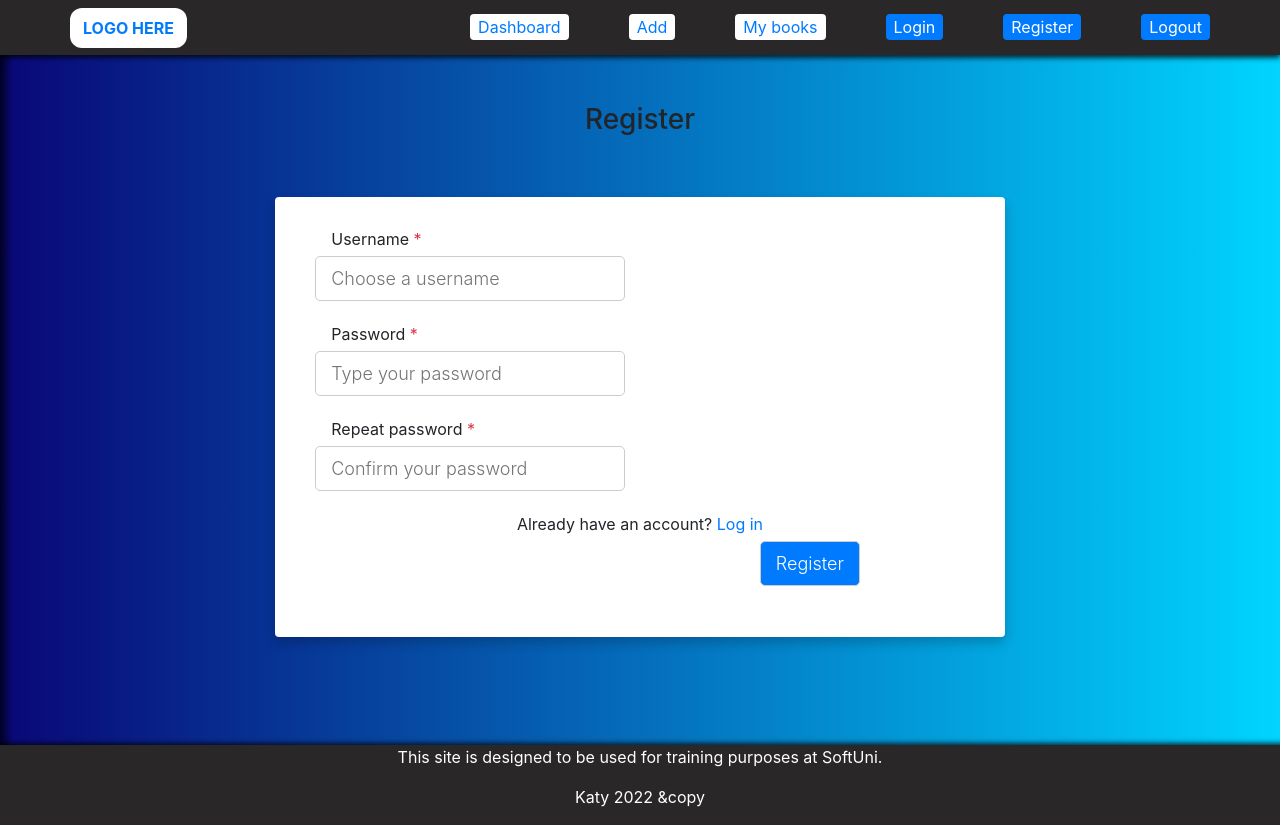
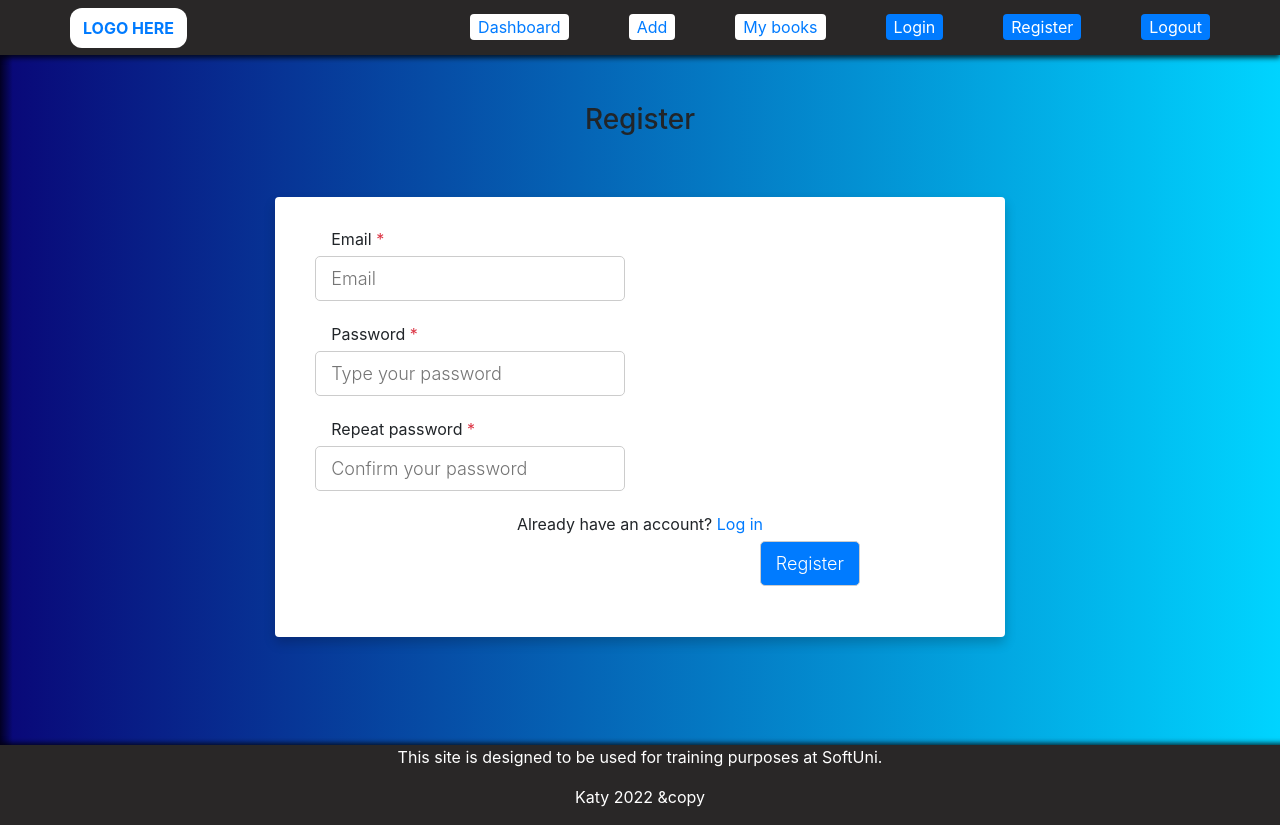
Before and after one commit to katina-anachkova/angular-project-defence, an Angular app: page /register in a window 1280 px wide. Built offline with nearby package versions, Linux system fonts and the light colour scheme.

Commit message:
switch required credentials and validations

```diff
--- a/src/app/auth/login/login.component.html
+++ b/src/app/auth/login/login.component.html
@@ -6,12 +6,13 @@
                 <form class="form-card" [formGroup]="loginFormGroup" (ngSubmit)="handleLogin()">
                     <div class="row justify-content-between text-left">
                         <div class="form-group col-sm-6 flex-column d-flex"> <label
-                                class="form-control-label px-3">Username<span class="text-danger"> *</span></label>
-                            <input formControlName="username" type="text" id="username" name="username"
-                                placeholder="Add a username">
+                                class="form-control-label px-3">Email<span class="text-danger"> *</span></label>
+                            <input formControlName="email" type="text" id="email" name="email"
+                                placeholder="Add a email">
                             <ng-container
-                                *ngIf="loginFormGroup.controls['username'].touched && loginFormGroup.controls['username'].invalid">
-                                <p class="error">Username is required</p>
+                                *ngIf="loginFormGroup.controls['email'].touched && loginFormGroup.controls['email'].invalid">
+                                <p *ngIf="loginFormGroup.controls['email'].errors!['required']" class="error">Email is required!</p>
+                                <p *ngIf="!loginFormGroup.controls['email'].errors!['required'] && loginFormGroup.controls['email'].errors!['email']" class="error">Email is not valid!</p>
                             </ng-container>
                         </div>
                     </div>
--- a/src/app/auth/login/login.component.ts
+++ b/src/app/auth/login/login.component.ts
@@ -2,6 +2,7 @@ import { Component, OnInit } from '@angular/core';
 import { FormBuilder, FormControl, FormGroup, Validators } from '@angular/forms';
 import { Router } from '@angular/router';
 import { UsersService } from 'src/app/core/user.service';
+import { emailValidator } from '../util';
 
 @Component({
   selector: 'app-login',
@@ -10,7 +11,7 @@ import { UsersService } from 'src/app/core/user.service';
 })
 export class LoginComponent implements OnInit {
   loginFormGroup: FormGroup = this.formBuilder.group({
-    'username': new FormControl('', [Validators.required]),
+    'email': new FormControl('', [Validators.required, emailValidator]),
     'password': new FormControl('', [Validators.required, Validators.minLength(6)])
   });
 
--- a/src/app/auth/register/register.component.html
+++ b/src/app/auth/register/register.component.html
@@ -6,12 +6,12 @@
                 <form class="form-card" [formGroup]="registerFormGroup" (ngSubmit)="handleRegister()">
                     <div class="row justify-content-between text-left">
                         <div class="form-group col-sm-6 flex-column d-flex"> <label
-                                class="form-control-label px-3">Username<span class="text-danger"> *</span></label>
-                            <input formControlName="username" type="text" id="username" name="username"
-                                placeholder="Choose a username">
+                                class="form-control-label px-3">Email<span class="text-danger"> *</span></label>
+                            <input formControlName="email" type="text" id="username" name="email" placeholder="Email">
                             <ng-container
-                                *ngIf="registerFormGroup.controls['username'].touched && registerFormGroup.controls['username'].invalid">
-                                <p class="error">Username is required</p>
+                                *ngIf="registerFormGroup.controls['email'].touched && registerFormGroup.controls['email'].invalid">
+                                <p *ngIf="registerFormGroup.controls['email'].errors!['required']" class="error">Email is required!</p>
+                                <p *ngIf="!registerFormGroup.controls['email'].errors!['required'] && registerFormGroup.controls['email'].errors!['email']" class="error">Email is not valid!</p>
                             </ng-container>
                         </div>
                     </div>
--- a/src/app/auth/register/register.component.ts
+++ b/src/app/auth/register/register.component.ts
@@ -2,6 +2,7 @@ import { Component, OnInit } from '@angular/core';
 import { AbstractControl, FormBuilder, FormControl, FormGroup, ValidationErrors, Validators } from '@angular/forms';
 import { Router } from '@angular/router';
 import { UsersService } from 'src/app/core/user.service';
+import { emailValidator } from '../util';
 
 @Component({
   selector: 'app-register',
@@ -10,9 +11,9 @@ import { UsersService } from 'src/app/core/user.service';
 })
 export class RegisterComponent implements OnInit {
   registerFormGroup: FormGroup = this.formBuilder.group({
-    'username': new FormControl('', [Validators.required]),
-    'password': new FormControl('', [Validators.required, Validators.minLength(6)]),
-    'repass': new FormControl('', [Validators.required, Validators.minLength(6)])
+    email: ['', [Validators.required, emailValidator]],
+    password: [null, [Validators.required, Validators.minLength(6)]],
+    repass: [null, [Validators.required, Validators.minLength(6)]]
   });
 
   // checkPasswords = (group: AbstractControl):  ValidationErrors | null => {
--- /dev/null
+++ b/src/app/auth/util.ts
@@ -0,0 +1,13 @@
+import { AbstractControl, ValidationErrors } from "@angular/forms";
+
+export function emailValidator(control: AbstractControl): ValidationErrors | null {
+    const value = control.value;
+
+    if(!/.{6,}@gmail\.(bg|com)/.test(value)){
+        return {
+            email: true,
+        }
+    }
+
+    return null
+}
```
